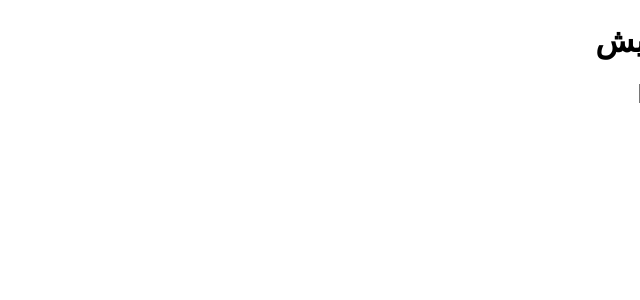
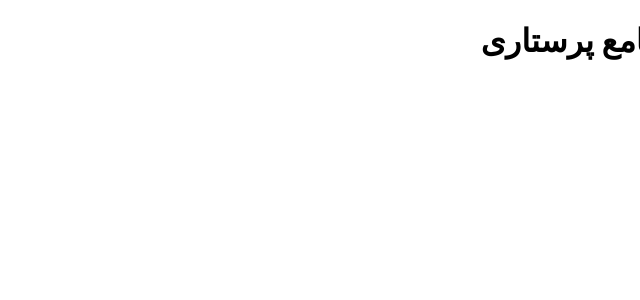
Before and after one commit to mohsenjamalpoor/lab, a React (Create React App) app: page / in a window 1280 px wide. Shown: the top 300 px of the page, without its empty margins (640-1280 px from the left). Built offline with nearby package versions, Linux system fonts and the light colour scheme.

Commit message:
change link

```diff
--- a/package.json
+++ b/package.json
@@ -10,7 +10,7 @@
     "@testing-library/user-event": "^13.5.0",
     "react": "^19.1.0",
     "react-dom": "^19.1.0",
-    "react-router-dom": "^7.5.0",
+    "react-router-dom": "^7.6.3",
     "react-scripts": "5.0.1",
     "web-vitals": "^2.1.4"
   },
--- a/src/App.js
+++ b/src/App.js
@@ -1,12 +1,15 @@
-
+import { BrowserRouter, Routes, Route } from "react-router-dom";
 import LabSearchApp from "./components/LabSearchApp";
-
-
-
+import HomePage from "./pages/HomePage";
 
 function App() {
   return (
-   <LabSearchApp/>
+    <BrowserRouter>
+      <Routes>
+        <Route path="/" element={<HomePage />} />
+        <Route path="lab" element={<LabSearchApp />} />
+      </Routes>
+    </BrowserRouter>
   );
 }
 
--- /dev/null
+++ b/src/pages/HomePage.jsx
@@ -0,0 +1,11 @@
+import React from 'react'
+import { Link } from 'react-router-dom'
+
+export default function HomePage() {
+  return (
+    <>
+      <h1>راهنما جامع پرستاری</h1>
+      <Link to="/lab">آزمایشات</Link>
+    </>
+  )
+}
```
Also changed, not shown: 1 other file (tests, documents, lock files or other folders).
